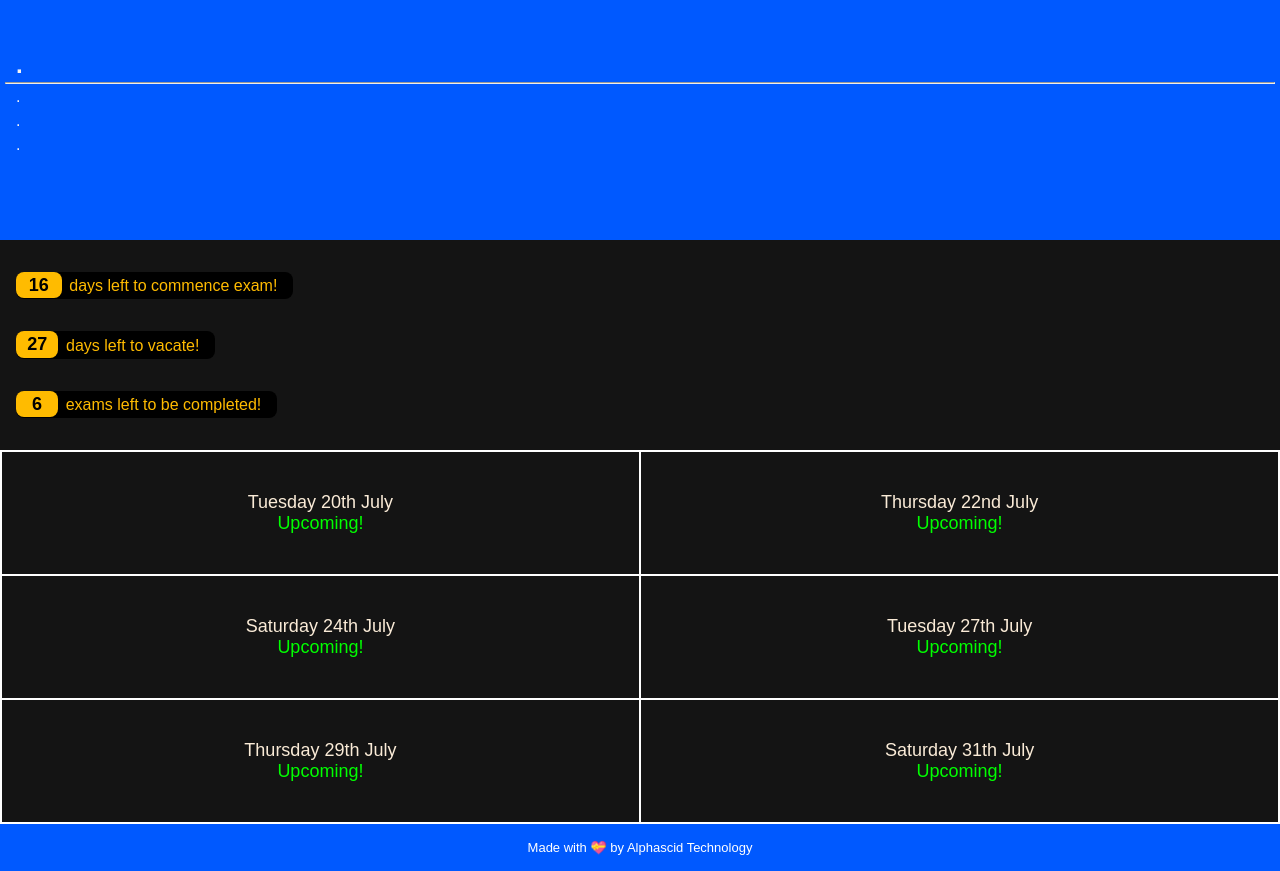
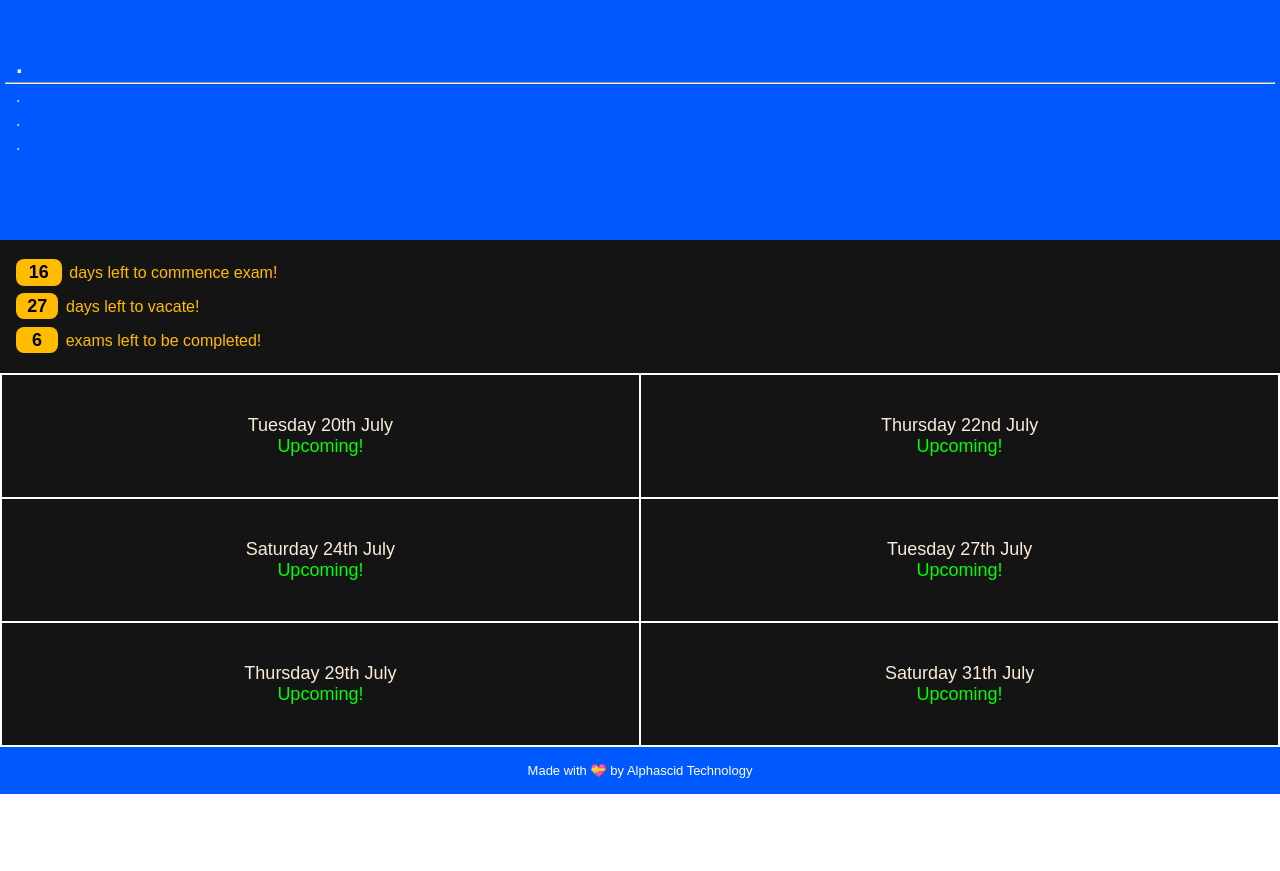
Before and after one commit to ercodr/exam, a plain HTML site: page index.html in a window 1280 px wide. After the commit the page ends 800 px from the top, so only its background shows below. Drawn offline with Linux system fonts and the light colour scheme.

Commit message:
Add files via upload

```diff
--- a/index.css
+++ b/index.css
@@ -92,8 +92,8 @@
 }
 
 .main{
-    margin: 1rem 0;
-    background-color: #000000;
+    margin: .2rem 0;
+    /* background-color: #000000; */
     color: #ffbb00;
     padding: .2rem 0;
     width:  fit-content;
```
